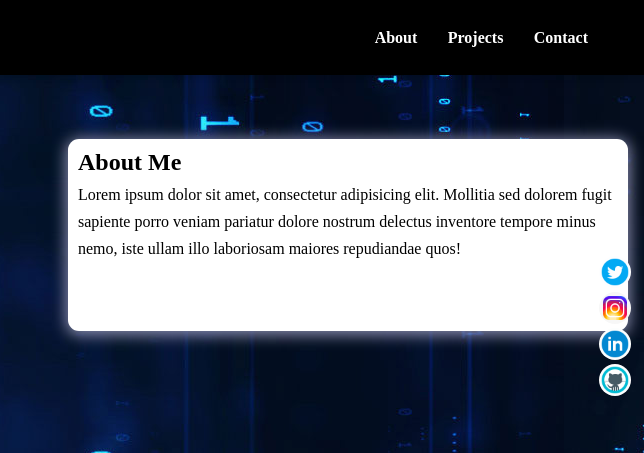
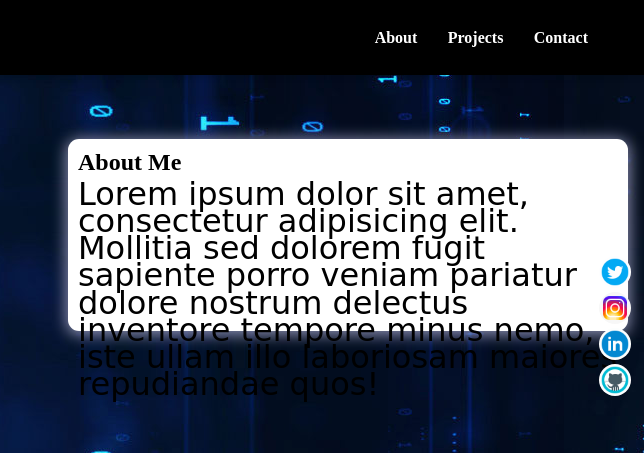
Before and after one commit to JMo-35/Nicks_Website, a plain HTML site: page index.html in a window 1280 px wide. Shown: the top 453 px of the page, 636-1280 px from the left. Drawn offline with Linux system fonts and the light colour scheme.

Commit message:
Update style.css

```diff
--- a/Assets/css/style.css
+++ b/Assets/css/style.css
@@ -127,6 +127,8 @@ nav ul li {
 .bio p {
   line-height: var(--line-height);
   padding: 0.3rem 0;
+  font-family: "Brush Script MT", cursive;
+  font-size: 2rem;
 }
 
 .more-about {
```
